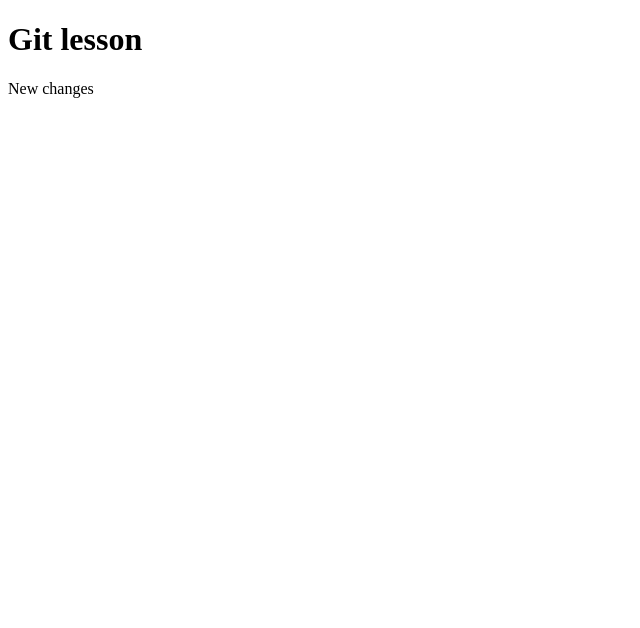
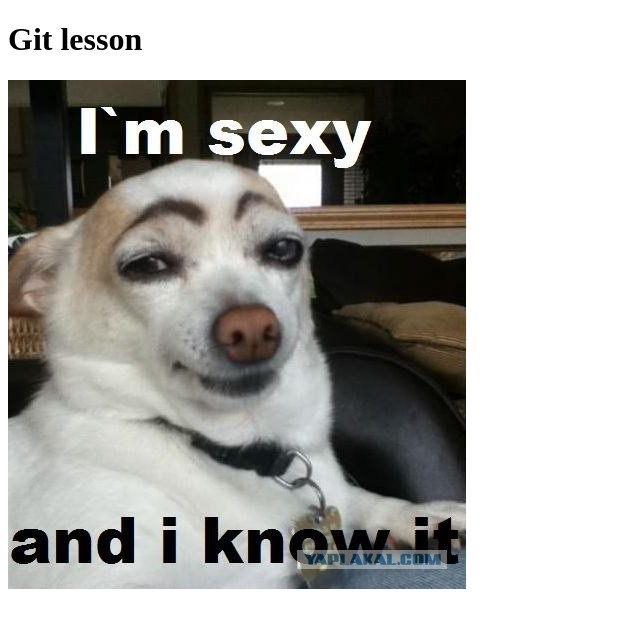
Before and after one commit to projects-repository/testG, a plain HTML site: page cite/index.html in a window 1280 px wide. Shown: the whole page, without its empty margins (0-640 px from the left). Drawn offline with Linux system fonts and the light colour scheme.

Commit message:
first commit

```diff
--- a/cite/index.html
+++ b/cite/index.html
@@ -2,10 +2,10 @@
 <html lang="en">
 <head>
 	<meta charset="UTF-8">
-	<title>GITGT</title>
+	<title>GIT</title>
 </head>
 <body>
 	<h1>Git lesson</h1>
-	<p>New changes</p>
+	<img src="img/2524440.jpg" alt="">
 </body>
 </html>
```
Also changed, not shown: cite/css/all.css (added), cite/img/2524440.jpg (renamed from cite/2524440.jpg).
